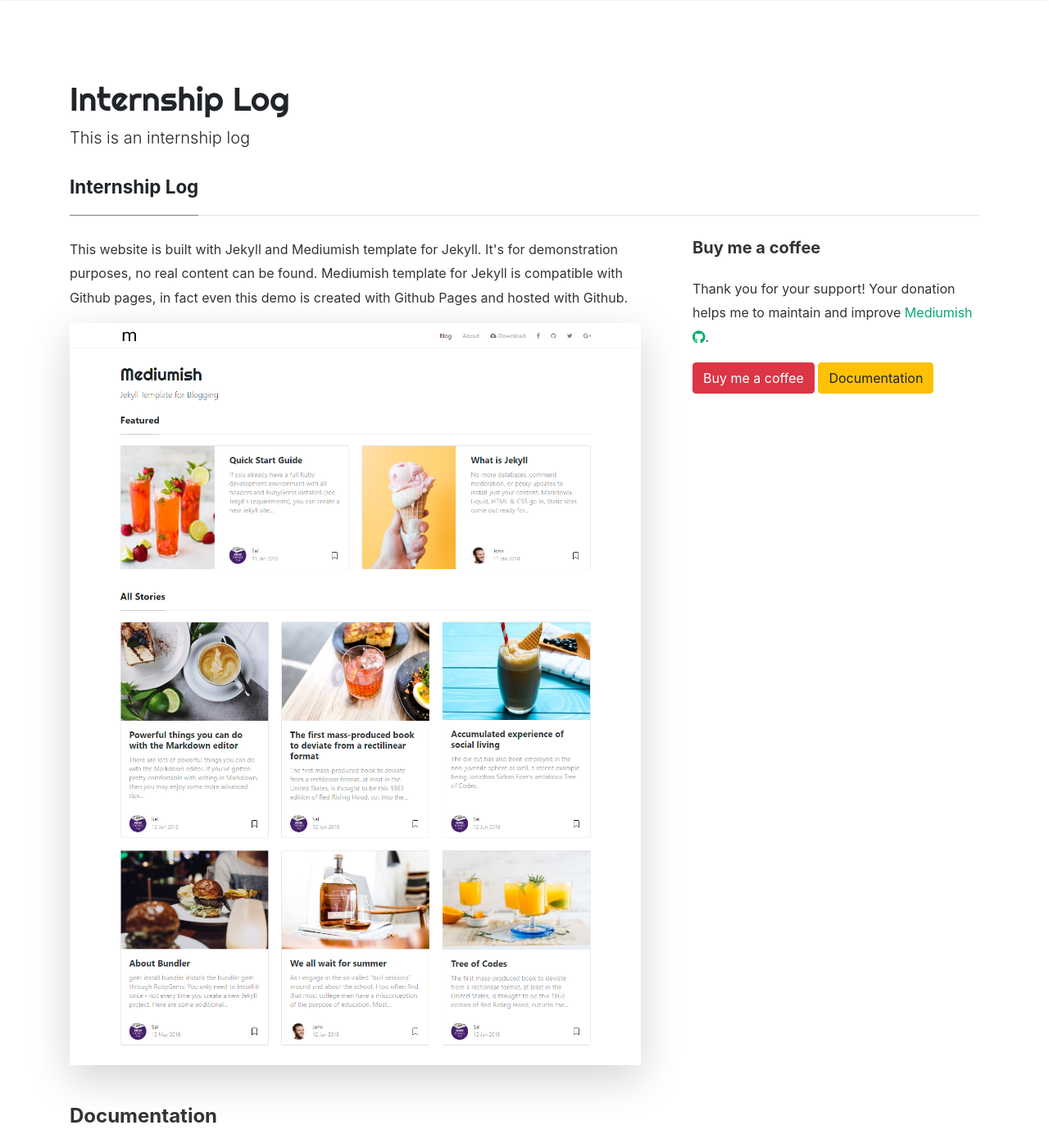
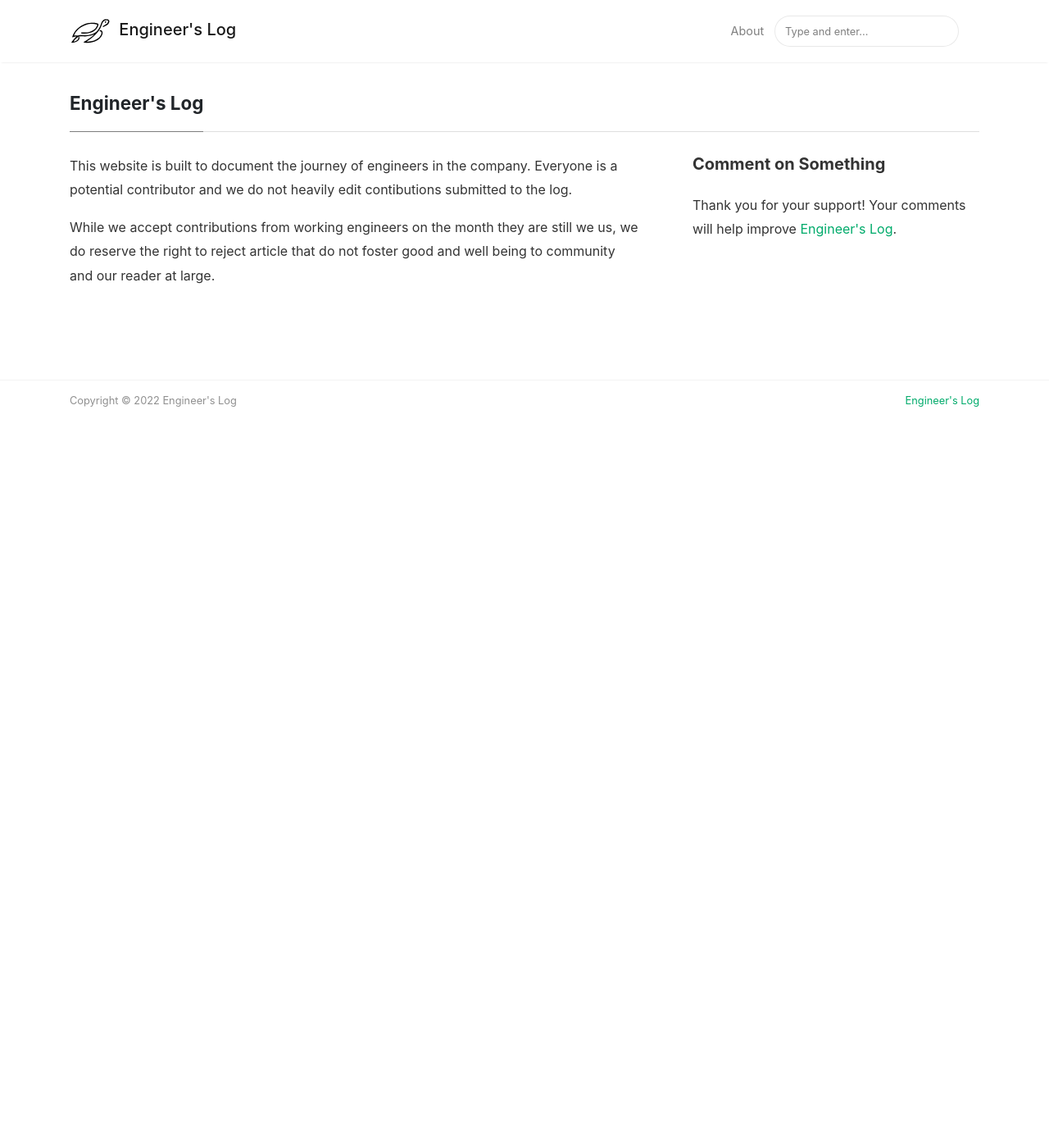
Before and after one commit to ardiesan/ntrnph23b, a Jekyll site: the page built from _pages/about.md, in a window 1280 px wide and 1400 px high. Shown: the whole window at 82% size. Built offline with Jekyll 4.4.1, drawn with Linux system fonts in a browser that asks for light colours; nearby versions of some CDN libraries; some of the changed text lies outside the part shown.

Commit message:
Overhauled defaults

```diff
--- a/404.html
+++ b/404.html
@@ -5,6 +5,6 @@
 ---
 
 <div class="text-center">
-<h1 class="display-1 mt-5 mb-4"><span class="badge badge-danger">404</span> Page does not exist!</h1>
-<p>Please use the search bar at the top or visit our <a href="{{site.baseurl}}/">homepage</a>!</p>
+<h1 class="display-1 mt-5 mb-4"><span class="badge">404</span> Page does not exist!</h1>
+<p>Please use the search bar at the top or visit our <a href="{{site.baseurl}}/">homepage</a>.</p>
 </div>
--- a/_config.yml
+++ b/_config.yml
@@ -1,13 +1,13 @@
 # Site
-name: "Internship Log"
-title: "Internship Log"
+name: "Engineer's Log"
+title: "Engineer's Log"
 description: "This is an internship log"
 logo: 'assets/images/logo.svg'
 favicon: 'assets/images/favicon.ico'
 baseurl: /engineers-training
 google_analytics: ''
 disqus: ''
-mailchimp-list: ''
+mailchimp-list: false
 include: ["_pages"]
 permalink: /:title/
 
@@ -18,14 +18,6 @@
 
 # Authors
 authors:
-  sal:
-    name: Sal
-    display_name: Sal
-    gravatar: e56154546cf4be74e393c62d1ae9f9d4
-    email: ardiesan+sal@example.net
-    web: https://www.example.net
-    twitter: https://twitter.com/
-    description: "Author of Internship Log. You are currently previewing work in progress"
   john:
     name: John
     display_name: John
@@ -39,13 +31,13 @@
     name: Natalie Sagnoy
     display_name: Nat
     avatar: 'assets/images/avatar.png'
-    email: sagoy.natalie@fullspeedtechnologies.com
+    email: nsagnoy+noreply@example.net
     description: "W.I.P"
   jdayuday:
     name: Jerson Dayuday
     display_name: Erson
     avatar: 'assets/images/avatar.png'
-    email: sagoy.natalie@fullspeedtechnologies.com
+    email: jdayuday+noreply@example.net
     description: "W.I.P"
 
 
--- a/_layouts/default.html
+++ b/_layouts/default.html
@@ -4,7 +4,7 @@
 <meta charset="utf-8">
 <meta name="viewport" content="width=device-width, initial-scale=1, shrink-to-fit=no">
 
-<link rel="icon" href="{{ site.baseurl }}/assets/images/logo.svg" width="40px">
+<link rel="icon" href="{{ site.baseurl }}/assets/images/logo-white.svg" height="64px">
 
 <title>{{ page.title }} | {{site.name}}</title>
 
@@ -49,7 +49,7 @@
 
     <!-- Begin Logo -->
     <a class="navbar-brand" href="{{ site.baseurl }}/">
-    <img src="{{ site.baseurl }}/{{ site.logo }}" alt="{{ site.name }}">
+        <img src="{{ site.baseurl }}/{{ site.logo }}" alt="{{ site.name }}"> {{ site.name }}
     </a>
     <!-- End Logo -->
 
@@ -62,7 +62,7 @@
         <!-- Begin Menu -->
 
             <ul class="navbar-nav ml-auto">
-
+                {% comment %}
                 {% if page.url == "/" %}
                 <li class="nav-item active">
                 {% else %}
@@ -70,6 +70,7 @@
                 {% endif %}
                 <a class="nav-link" href="{{ site.baseurl }}/index.html">Blog</a>
                 </li>
+                {% endcomment %}
 
                 <li class="nav-item">
                 <a class="nav-link" href="{{ site.baseurl }}/about">About</a>
@@ -113,10 +114,6 @@
 <!-- Site Title
 ================================================== -->
 <div class="mainheading">
-    <h1 class="sitetitle">{{ site.name }}</h1>
-    <p class="lead">
-        {{ site.description }}
-    </p>
 </div>
 
 <!-- Content
@@ -130,7 +127,7 @@
 ================================================== -->
 <div class="alertbar">
 	<div class="container text-center">
-		<span><img src="{{ site.baseurl }}/{{ site.logo }}" alt="{{site.title}}"> &nbsp; Never miss a <b>story</b> from us, subscribe to our newsletter</span>
+		<span><img src="{{ site.baseurl }}/{{ site.logo }}" height="40px" alt="{{site.title}}"> &nbsp; Never miss a <b>story</b> from us, subscribe to our newsletter</span>
         <form action="{{site.mailchimp-list}}" method="post" name="mc-embedded-subscribe-form" class="wj-contact-form validate" target="_blank" novalidate>
             <div class="mc-field-group">
             <input type="email" placeholder="Email" name="EMAIL" class="required email" id="mce-EMAIL" autocomplete="on" required>
--- a/_pages/about.md
+++ b/_pages/about.md
@@ -1,6 +1,6 @@
 ---
 layout: page
-title: Internship Log
+title: "Engineer's Log"
 permalink: /about
 comments: true
 ---
@@ -8,9 +8,12 @@
 <div class="row justify-content-between">
 <div class="col-md-8 pr-5">
 
+<p>This website is built to document the journey of engineers in the company. Everyone is a potential contributor and we do not heavily edit contibutions submitted to the log.</p>
+<p>While we accept contributions from working engineers on the month they are still we us, we do reserve the right to reject article that do not foster good and well being to community and our reader at large.</p>
+
+{% comment %}
 <p>This website is built with Jekyll and Mediumish template for Jekyll. It's for demonstration purposes, no real content can be found. Mediumish template for Jekyll is compatible with Github pages, in fact even this demo is created with Github Pages and hosted with Github.</p>
 
-<p class="mb-5"><img class="shadow-lg" src="{{site.baseurl}}/assets/images/mediumish-jekyll-template.png" alt="jekyll template mediumish" /></p>
 <h4>Documentation</h4>
 
 <p>Please, read the docs <a href="https://bootstrapstarter.com/bootstrap-templates/template-mediumish-bootstrap-jekyll/">here</a>.</p>
@@ -18,17 +21,21 @@
 <h4>Questions or bug reports?</h4>
 
 <p>Head over to our <a href="https://github.com/wowthemesnet/mediumish-theme-jekyll">Github repository</a>!</p>
+{% endcomment %}
 
 </div>
 
 <div class="col-md-4">
 
 <div class="sticky-top sticky-top-80">
-<h5>Buy me a coffee</h5>
+<h5>Comment on Something</h5>
 
-<p>Thank you for your support! Your donation helps me to maintain and improve <a target="_blank" href="https://github.com/wowthemesnet/mediumish-theme-jekyll">Mediumish <i class="fab fa-github"></i></a>.</p>
+<p>Thank you for your support! Your comments will help improve <a target="_blank" href="{{ site.baseurl }}/">{{ site.name }}</a>.</p>
 
-<a target="_blank" href="https://www.wowthemes.net/donate/" class="btn btn-danger">Buy me a coffee</a> <a target="_blank" href="https://bootstrapstarter.com/bootstrap-templates/template-mediumish-bootstrap-jekyll/" class="btn btn-warning">Documentation</a>
+{% comment %}
+<a target="_blank" href="https://www.wowthemes.net/donate/" class="btn btn-danger">Buy me a coffee</a>
+<a target="_blank" href="https://bootstrapstarter.com/bootstrap-templates/template-mediumish-bootstrap-jekyll/" class="btn btn-warning">Documentation</a>
+{% endcomment %}
 
 </div>
 </div>
--- a/assets/css/screen.css
+++ b/assets/css/screen.css
@@ -300,7 +300,7 @@
 }
 
 .mediumnavigation .navbar-brand img {
-    max-height: 30px;
+    max-height: 50px;
     margin-right: 5px;
 }
 
--- a/index.html
+++ b/index.html
@@ -4,9 +4,10 @@
 ---
 
 {% if page.url == "/" %}
-
 <!-- Featured
 ================================================== -->
+{% assign featured = site.posts | where: "featured", true %}
+{% if featured.size > 0 %}
 <section class="featured-posts">
     <div class="section-title">
         <h2><span>Featured</span></h2>
@@ -25,7 +26,7 @@
 
     </div>
 </section>
-
+{% endif %}
 {% endif %}
 
 <!-- Posts Index
```
Also changed, not shown: _posts/2018-01-11-quick-start-guide.md (deleted, +0 -28 lines), assets/images/favicon.ico.png (added), assets/images/log.png (deleted), assets/images/logo-white.png (added), assets/images/logo-white.svg (added), assets/images/mediumish-jekyll-template.png (deleted), 1 other file.
